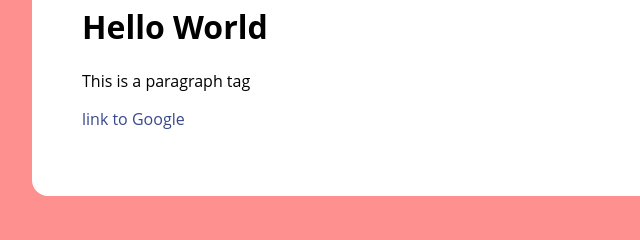
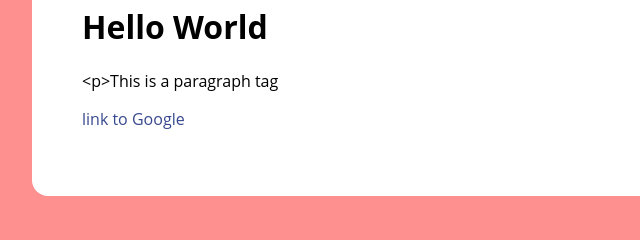
Before and after one commit to bsl168/Web-Page, a plain HTML site: page index.html in a window 1280 px wide. Shown: the part 146-386 px from the top of the page, 258-898 px from the left. Drawn offline with Linux system fonts and the light colour scheme.

Commit message:
Add files via upload

```diff
--- a/index.html
+++ b/index.html
@@ -46,7 +46,7 @@
 		<div>
 			<h1>Hello World</h1>
 
-			<p>This is a paragraph tag</p>
+			<p> 	&lt;p&gt;This is a paragraph tag</p>
 			<p><a href="http://www.google.com">link to Google</a></p>
 		</div>
 
```
